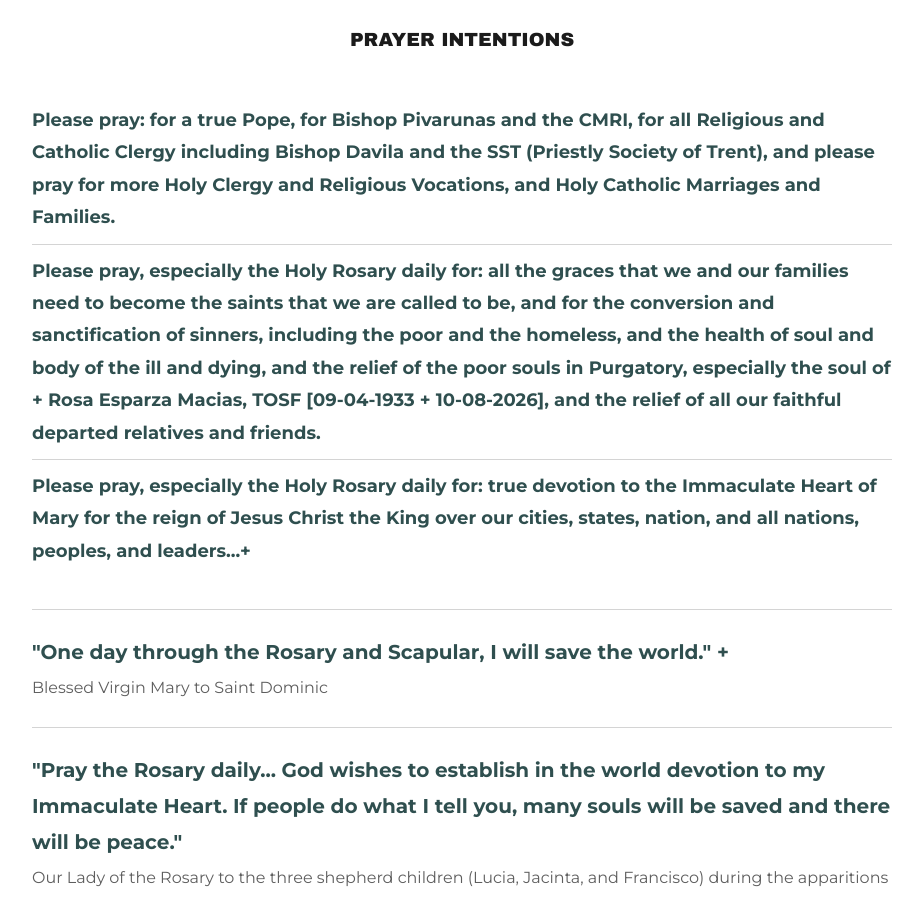
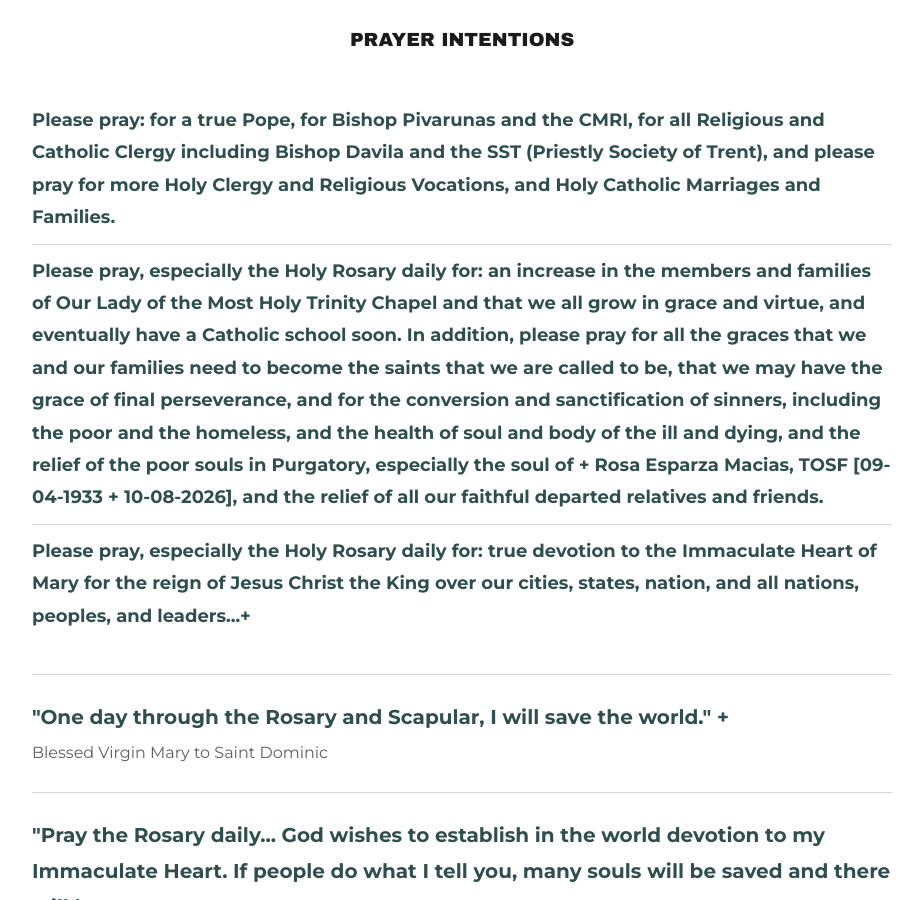
Before and after one commit to ourladymhtchurch/ourladymhtchurch.github.io, a Jekyll site: the page built from index.html, in a window 1280 px wide and 900 px high, scrolled down 4647 px. Shown: the whole window, without its empty margins (178-1101 px from the left). Built offline with Jekyll 4.4.1, drawn with Linux system fonts in a browser that asks for light colours.

Commit message:
Pray for the Chapel's growth and final perseverance in the second intention

```diff
--- a/_data/prayer.yml
+++ b/_data/prayer.yml
@@ -6,7 +6,7 @@
 
 intentions:
   - "Please pray: for a true Pope, for Bishop Pivarunas and the CMRI, for all Religious and Catholic Clergy including Bishop Davila and the SST (Priestly Society of Trent), and please pray for more Holy Clergy and Religious Vocations, and Holy Catholic Marriages and Families."
-  - "Please pray, especially the Holy Rosary daily for: all the graces that we and our families need to become the saints that we are called to be, and for the conversion and sanctification of sinners, including the poor and the homeless, and the health of soul and body of the ill and dying, and the relief of the poor souls in Purgatory, especially the soul of + Rosa Esparza Macias, TOSF [09-04-1933 + 10-08-2026], and the relief of all our faithful departed relatives and friends."
+  - "Please pray, especially the Holy Rosary daily for: an increase in the members and families of Our Lady of the Most Holy Trinity Chapel and that we all grow in grace and virtue, and eventually have a Catholic school soon. In addition, please pray for all the graces that we and our families need to become the saints that we are called to be, that we may have the grace of final perseverance, and for the conversion and sanctification of sinners, including the poor and the homeless, and the health of soul and body of the ill and dying, and the relief of the poor souls in Purgatory, especially the soul of + Rosa Esparza Macias, TOSF [09-04-1933 + 10-08-2026], and the relief of all our faithful departed relatives and friends."
   - "Please pray, especially the Holy Rosary daily for: true devotion to the Immaculate Heart of Mary for the reign of Jesus Christ the King over our cities, states, nation, and all nations, peoples, and leaders...+"
 
 quotes:
```
